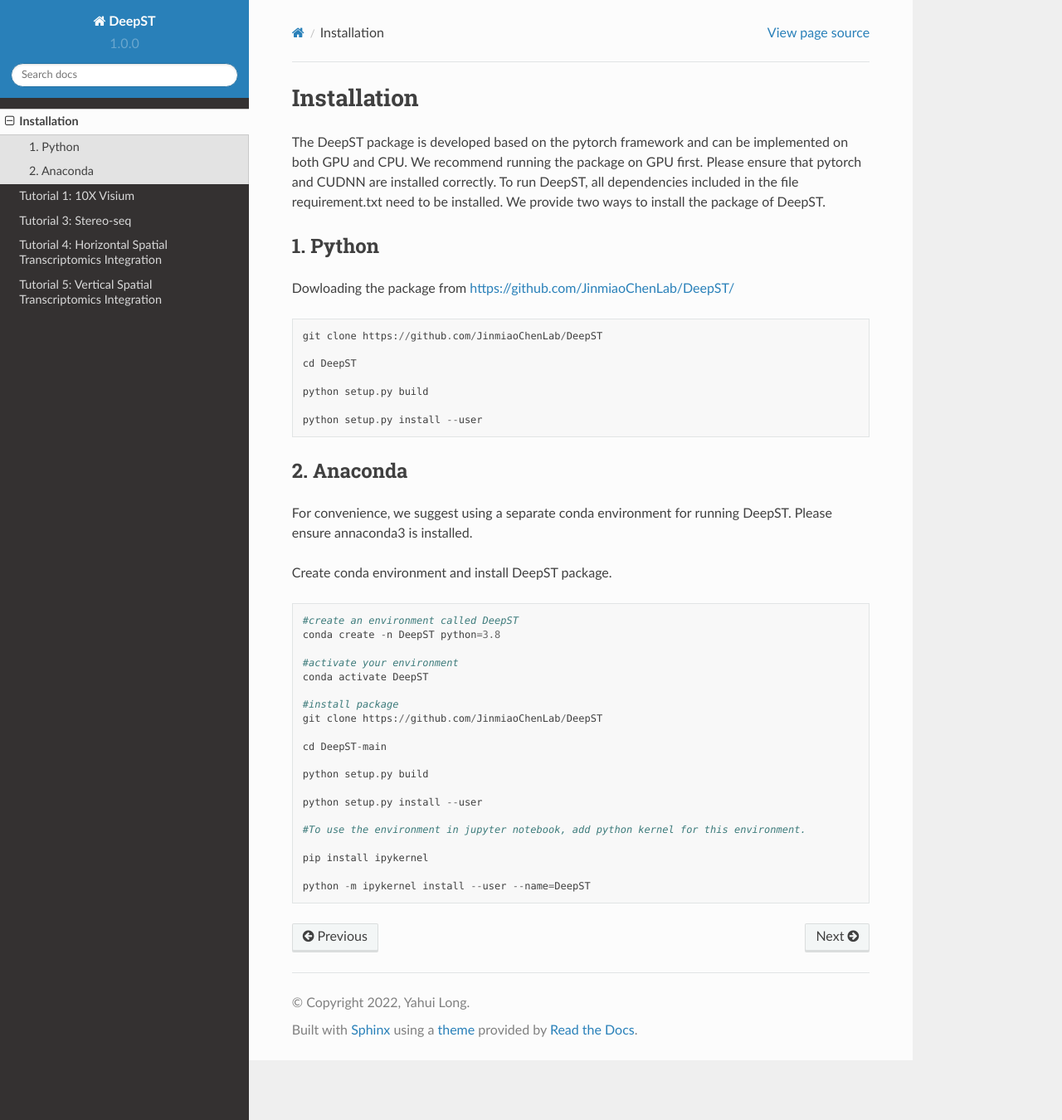
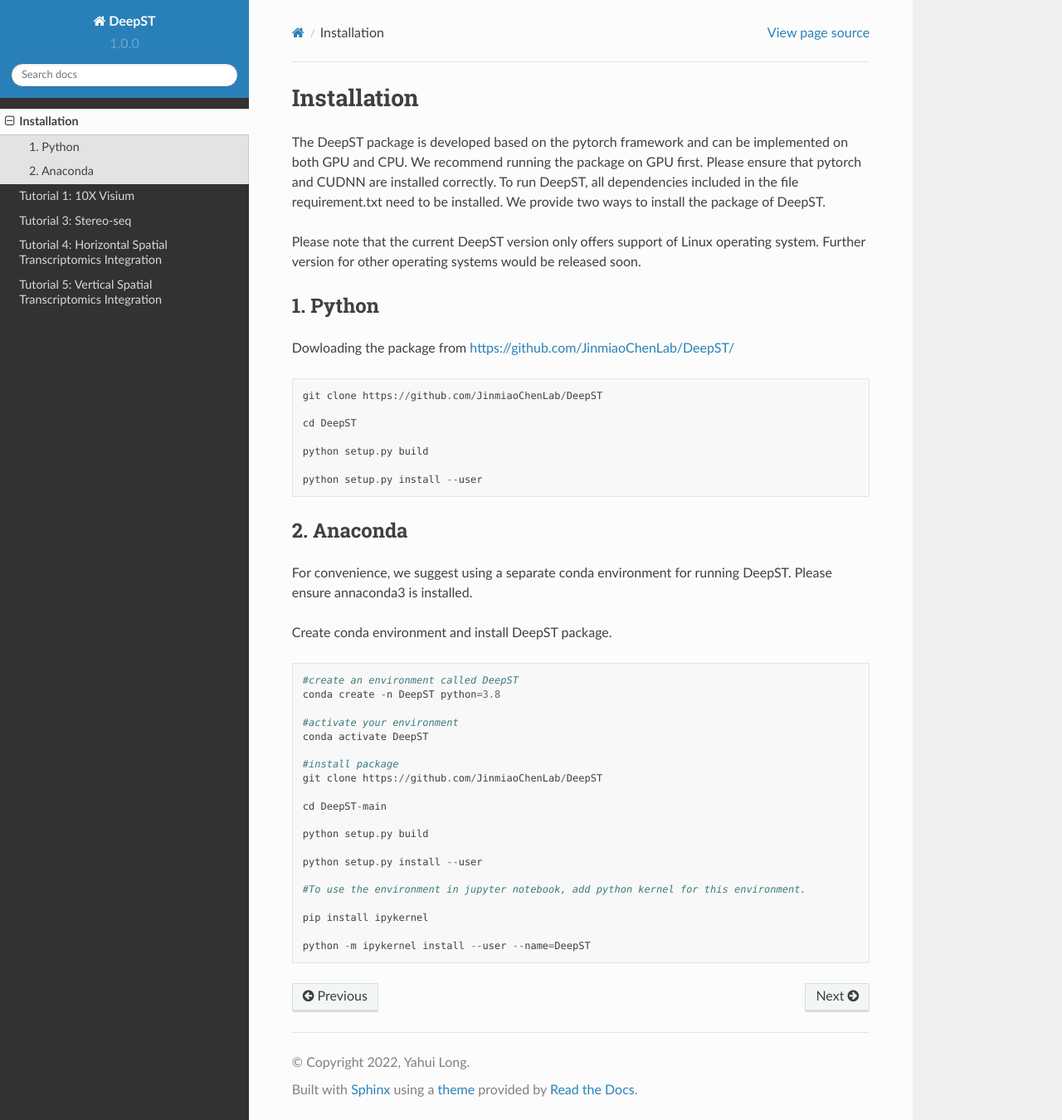
Before and after one commit to JinmiaoChenLab/GraphST_Tutorials, a Sphinx documentation site: the page built from docs/source/Installation.rst, in a window 1280 px wide and 1350 px high. Shown: the whole window at 83% size. Built offline with Sphinx 7.4.7 and the Read the Docs theme 2.0.0, drawn with Linux system fonts in a browser that asks for light colours; pages that are not in the unit, such as notebooks, are missing from menus.

Commit message:
Update Installation.rst

```diff
--- a/docs/source/Installation.rst
+++ b/docs/source/Installation.rst
@@ -8,6 +8,8 @@
 
 The DeepST package is developed based on the pytorch framework and can be implemented on both GPU and CPU.
 We recommend running the package on GPU first. Please ensure that pytorch and CUDNN are installed correctly. To run DeepST, all dependencies included in the file requirement.txt need to be installed. We provide two ways to install the package of DeepST.
+
+Please note that the current DeepST version only offers support of Linux operating system. Further version for other operating systems would be released soon.
 
 1. Python
 ---------------------
```
